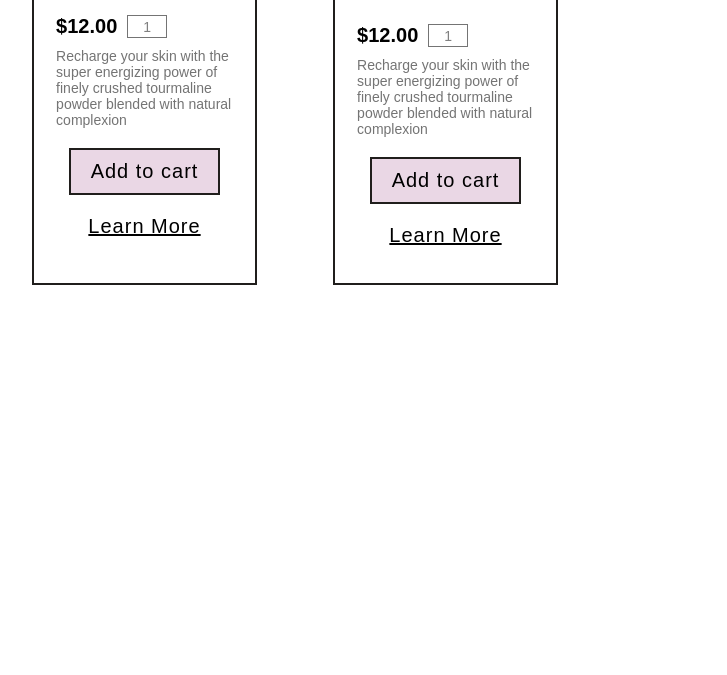
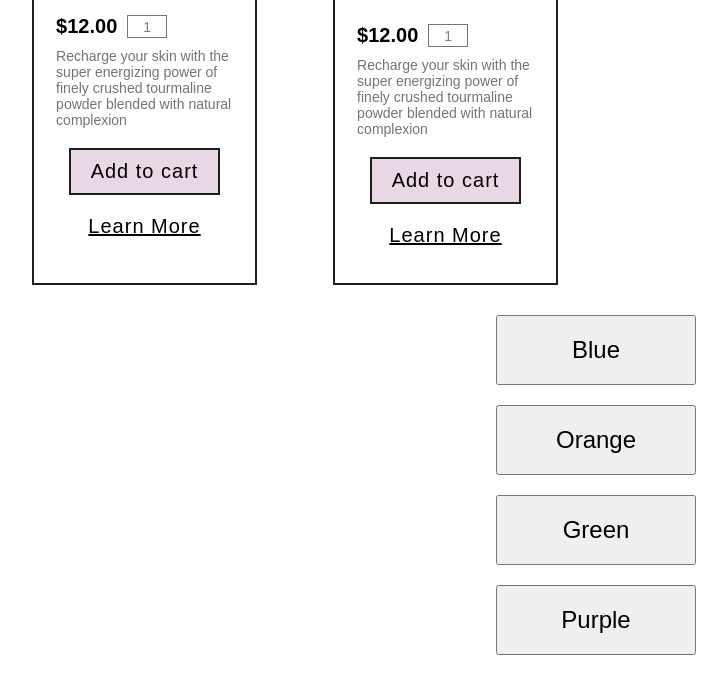
Before and after one commit to luiznaiper/28-dango-1, a website: page index.html in a window 1280 px wide. Shown: the part 765-1440 px from the top of the page, without its empty margins (44-771 px from the left). Before the commit the page ends 1080 px from the top, so only its background shows below. Drawn offline with Linux system fonts and the light colour scheme; a web font is replaced by a local one.

Commit message:
:construction: Add html

```diff
--- a/css/style.css
+++ b/css/style.css
@@ -199,3 +199,20 @@ h2 {
 .purple .inner-card__category {
   background-color: var(--hard-purple);
 }
+
+.buttons-js__container {
+  display: flex;
+  flex-direction: column;
+  justify-content: center;
+  align-items: center;
+}
+
+.button-js__container {
+  margin-bottom: 2rem;
+}
+
+.button-js__container button {
+  width: 20rem;
+  height: 7rem;
+  font-size: 2.4rem;
+}
--- a/index.html
+++ b/index.html
@@ -270,5 +270,19 @@
         </div>
       </div>
     </main>
+    <section class="buttons-js__container">
+      <div class="button-js__container">
+        <button class="blue">Blue</button>
+      </div>
+      <div class="button-js__container">
+        <button class="orange">Orange</button>
+      </div>
+      <div class="button-js__container">
+        <button class="green">Green</button>
+      </div>
+      <div class="button-js__container">
+        <button class="purple">Purple</button>
+      </div>
+    </section>
   </body>
 </html>
```
Also changed, not shown: js/index.js (added).
